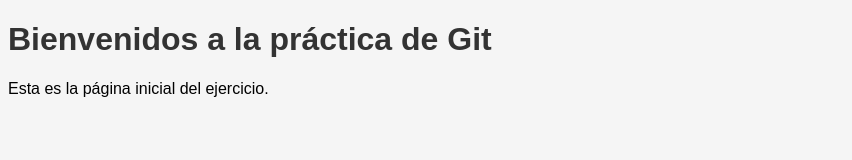
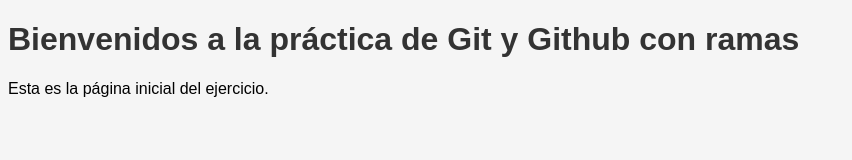
Before and after one commit to Dylanmosqueda/web-git-dylan, a plain HTML site: page index.html in a window 1280 px wide. Shown: the whole page, without its empty margins (0-852 px from the left). Drawn offline with Linux system fonts and the light colour scheme.

Commit message:
Mejora del título principal

```diff
--- a/index.html
+++ b/index.html
@@ -6,7 +6,7 @@
 <link rel="stylesheet" href="styles.css">
 </head>
 <body>
-<h1>Bienvenidos a la práctica de Git</h1>
+<h1>Bienvenidos a la práctica de Git y Github con ramas</h1>
 <p>Esta es la página inicial del ejercicio.</p>
 </body>
 </html>
```
